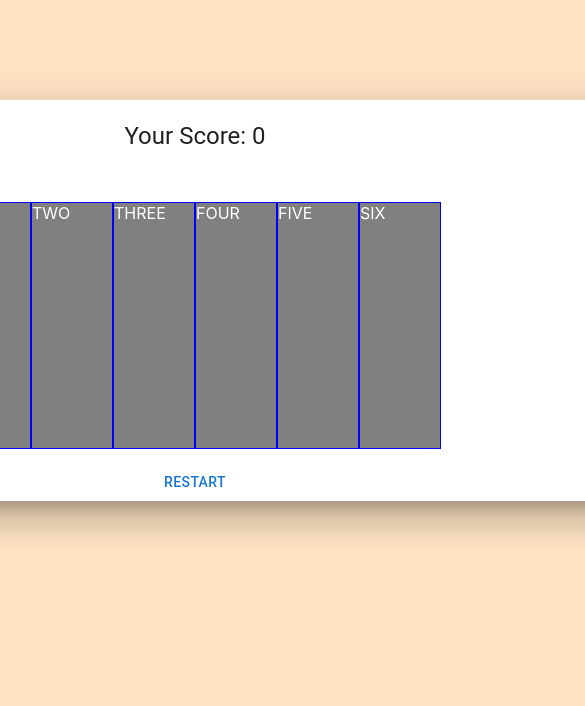
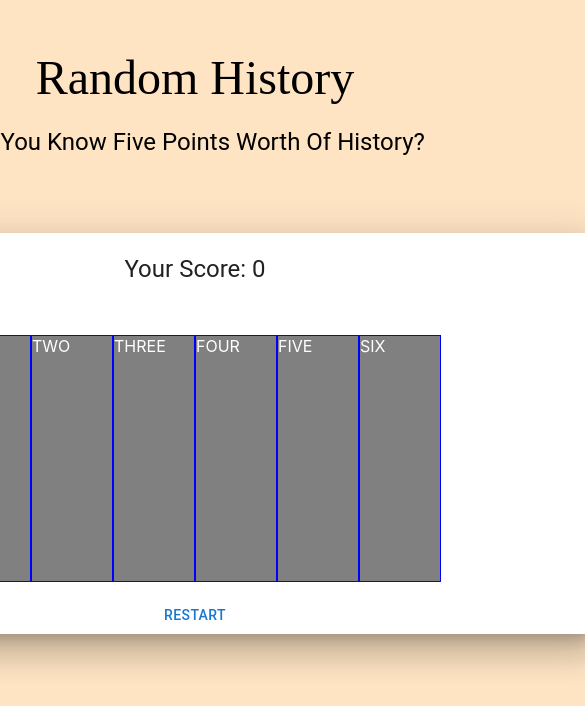
Before and after one commit to mmaustin/react-practice, a React (Create React App) app in the folder client/: page / in a window 390 px wide. Shown: the top 706 px of the page, 585 px wide, since content can reach past the window. Built offline with nearby package versions, Linux system fonts and the light colour scheme.

Commit message:
experimented with element sizing for responsive design in the actual project

```diff
--- a/client/src/sixFiveFour/SixPrototypeBoard.jsx
+++ b/client/src/sixFiveFour/SixPrototypeBoard.jsx
@@ -297,7 +297,15 @@ const SixPrototypeBoard = () => {
   }
 
   return (
-    <Paper elevation={20} sx={{width: '1000px', mt: '100px'}}>
+    <Box sx={{
+      display: 'flex',
+      justifyContent: 'center',
+      alignItems: 'center',
+      flexFlow: 'column'
+    }}>
+    <Typography mt='50px' variant="h3" fontFamily='cursive' >Random History</Typography>
+    <Typography mt='20px' variant="h5" >Do You Know Five Points Worth Of History?</Typography>
+    <Paper elevation={20} sx={{width: '800px', mt: '75px'}}>
       <Box sx={{
         display: 'flex',
         justifyContent: 'center',
@@ -311,7 +319,7 @@ const SixPrototypeBoard = () => {
           {/* <button type="button" onClick={() => setShowQuiz('')}>Show Game Board</button> */}
           </>
           :
-          <Stack direction={'row'}>
+          <Stack paddingLeft='10px' paddingRight='10px' direction={'row'}>
             <Box onClick={clickedOne ? ()=>{} : () => handleCellFunctionality('ONE', 1)} color={'white'} bgcolor={colorOne} height={'245px'} width={'80px'} sx={{border: '1px solid blue' }}>ONE</Box>
             <Box onClick={clickedTwo ? ()=>{} : () => handleCellFunctionality('TWO', 2)} color={'white'} bgcolor={colorTwo} height={'245px'} width={'80px'} sx={{border: '1px solid blue'}}>TWO</Box>
             <Box onClick={clickedThree ? ()=>{} : () => handleCellFunctionality('THREE', 3)} color={'white'} bgcolor={colorThree} height={'245px'} width={'80px'} sx={{border: '1px solid blue'}}>THREE</Box>
@@ -326,6 +334,7 @@ const SixPrototypeBoard = () => {
           undefined} */}
       </Box>
     </Paper>
+    </Box>
   )
 }
 export default SixPrototypeBoard
```
